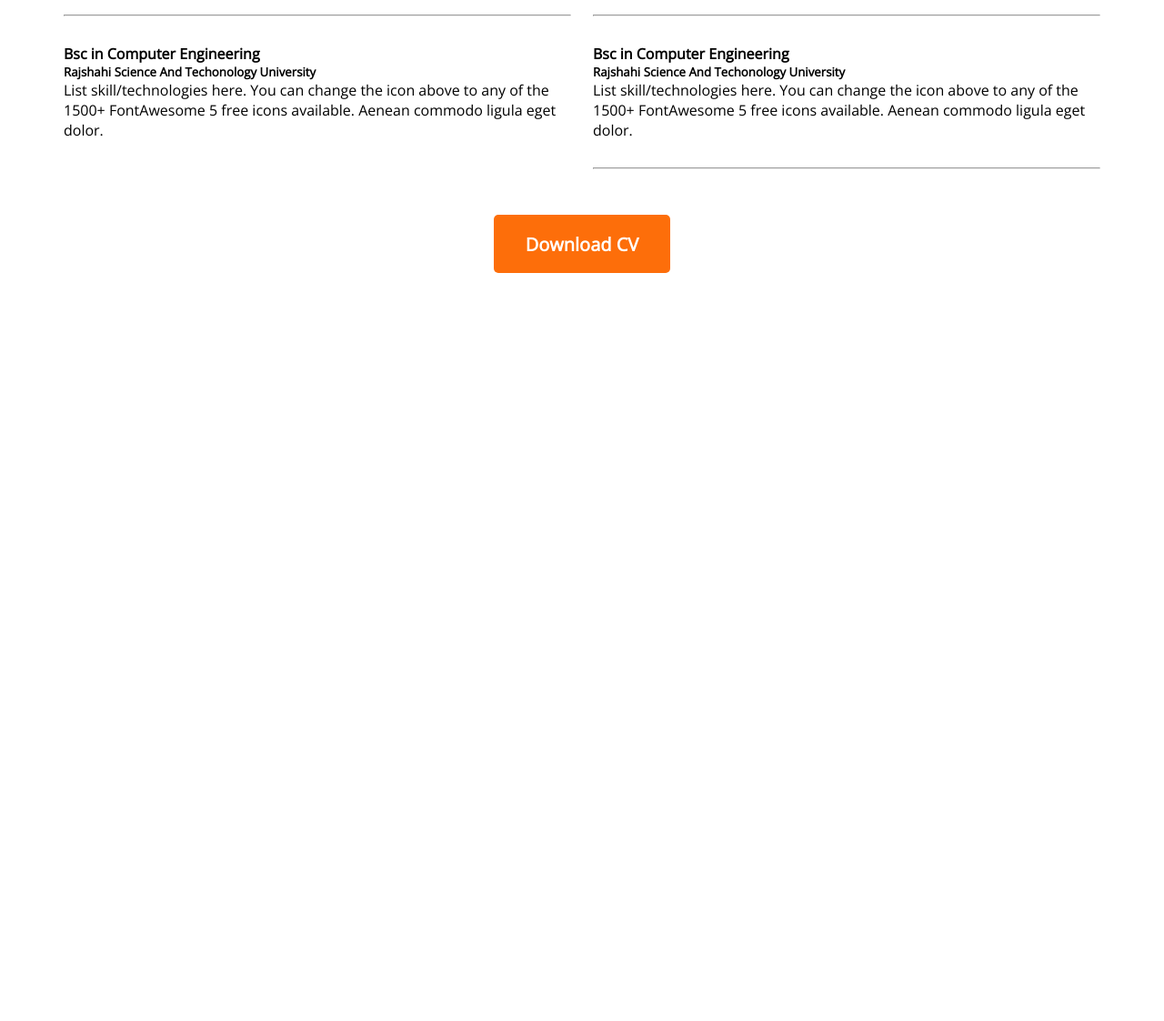
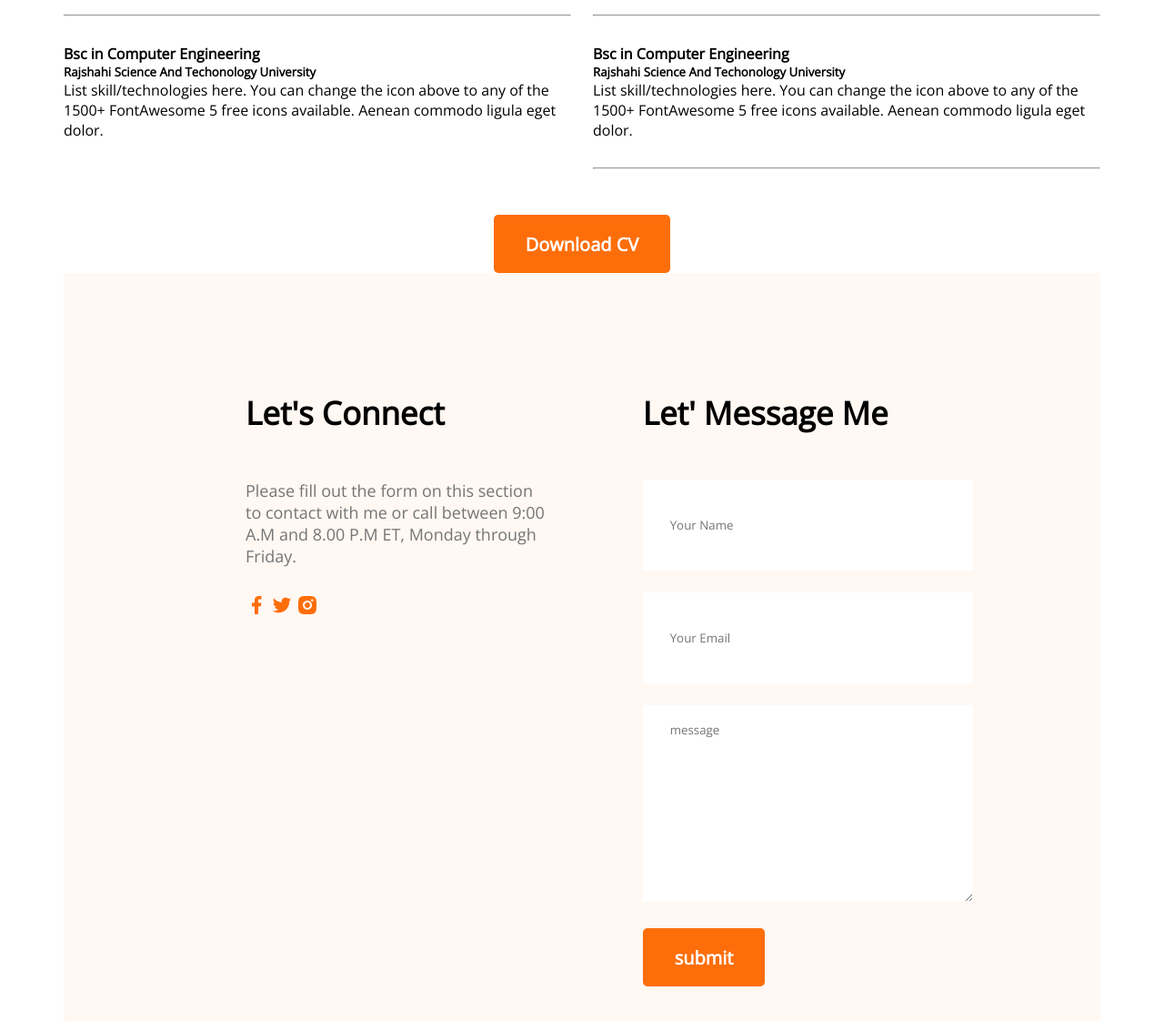
Before and after one commit to sarowarhossain1/developer-portfolio, a plain HTML site: page images/index.html in a window 1280 px wide. Shown: the part 3708-4830 px from the top of the page at 91% size. Before the commit the page ends 4008 px from the top, so only its background shows below. Drawn offline with nearby package versions, Linux system fonts and the light colour scheme.

Commit message:
added contact us

```diff
--- a/images/index.html
+++ b/images/index.html
@@ -149,6 +149,41 @@
             </div>
 
           </section>
+          <!-- contact section -->
+          <section class="contact">
+            <div>
+                <h3 class="section-title">Let's Connect</h3>
+                <p class="section-description">
+                    Please fill out the form on this section to contact with me or call between 9:00 A.M and 8.00 P.M ET, Monday through Friday.
+                </p>
+                <a href="">
+
+                </a><img src="icons/facebook.png" alt="">
+
+                </a>
+                <a href="">
+                    <img src="icons/twitter.png" alt="">
+                </a>
+
+                <a href="">
+
+                </a><img src="icons/insta.png" alt="">
+            </a>
+
+            </div>
+            <div>
+                <h3 class="section-title">Let' Message Me</h3>
+                <form action="">
+                    <input type="text" name="" id="" placeholder="Your Name">
+                    <input type="email" name="" id="" placeholder="Your Email">
+                    <textarea name="" id="" cols="30" rows="10" placeholder="message"></textarea>
+                    <input class="btn-primary" type="submit" value="submit">
+
+                </form>
+
+            </div>
+
+          </section>
     </main>
     <footer>
 
--- a/images/styles/portfolio.css
+++ b/images/styles/portfolio.css
@@ -164,3 +164,26 @@
         margin-top: 50px;
         text-align:center;
     }
+    /* contact styles */
+    .contact{
+        display:flex;
+        gap:100px;
+        background: #FFF8F3;
+        padding: 130px 200px;
+    }
+    .contact .section-title{
+        text-align: left;
+    }
+    .contact input[type="text"],input[type="Email"],textarea{
+        margin-bottom: 24px;
+        border:0;
+        width:100%;
+        padding:18px 30px;
+    }
+    input{
+        height: 64px;
+
+    }
+    .contact a{
+        text-decoration: none;
+    }
```
